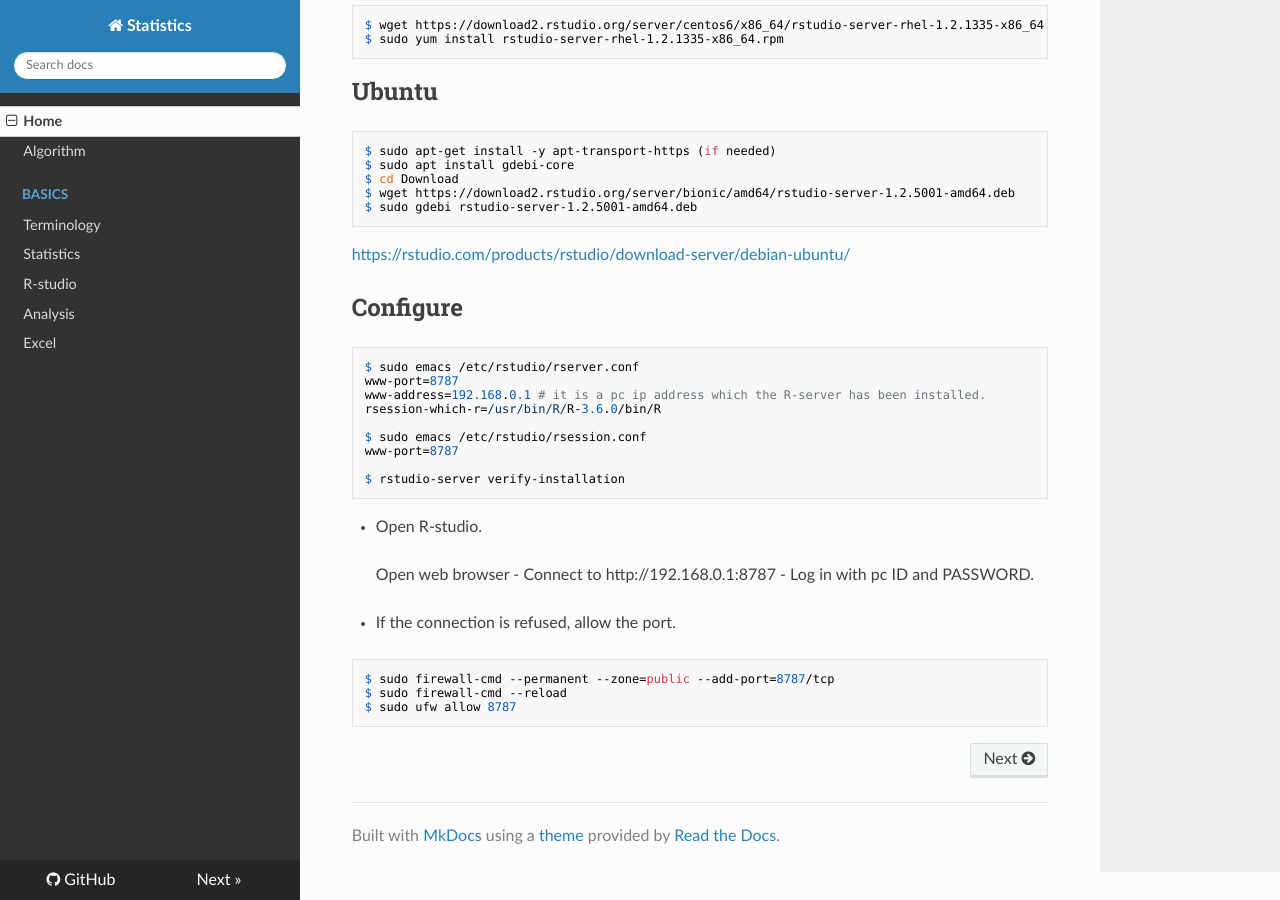
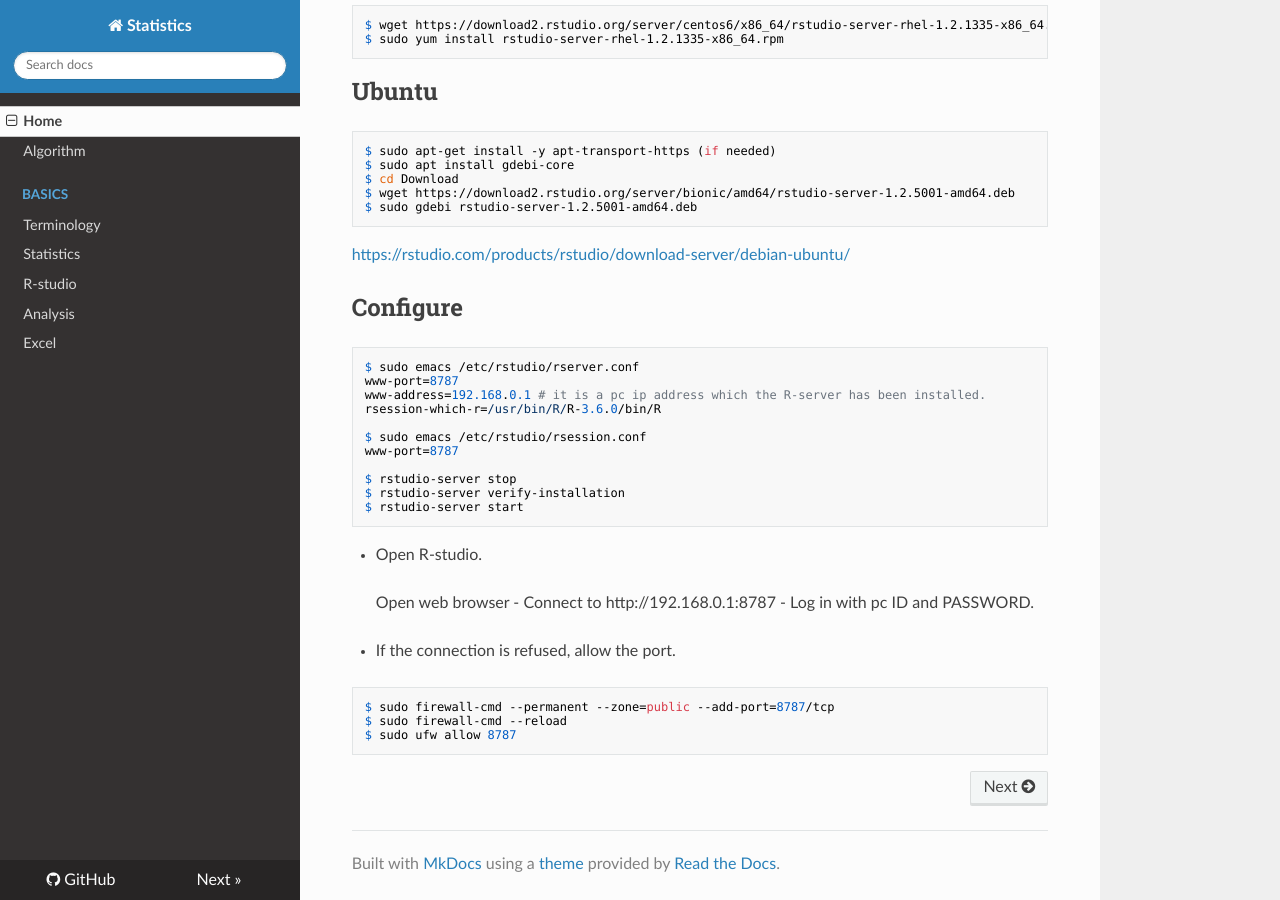
Before and after one commit to WonyoungCho/Statistics, an MkDocs documentation site: the page built from docs/index.md, in a window 1280 px wide and 900 px high, scrolled down 1768 px. Built offline with MkDocs 1.6.1, drawn with Linux system fonts in a browser that asks for light colours; nearby versions of some CDN libraries; old or Windows-style settings are respelled for this version of MkDocs.

Commit message:
Update index.md

````diff
--- a/docs/index.md
+++ b/docs/index.md
@@ -95,7 +95,9 @@ rsession-which-r=/usr/bin/R/R-3.6.0/bin/R
 $ sudo emacs /etc/rstudio/rsession.conf
 www-port=8787
 
+$ rstudio-server stop
 $ rstudio-server verify-installation
+$ rstudio-server start
 ```
 - Open R-studio.
 
````
